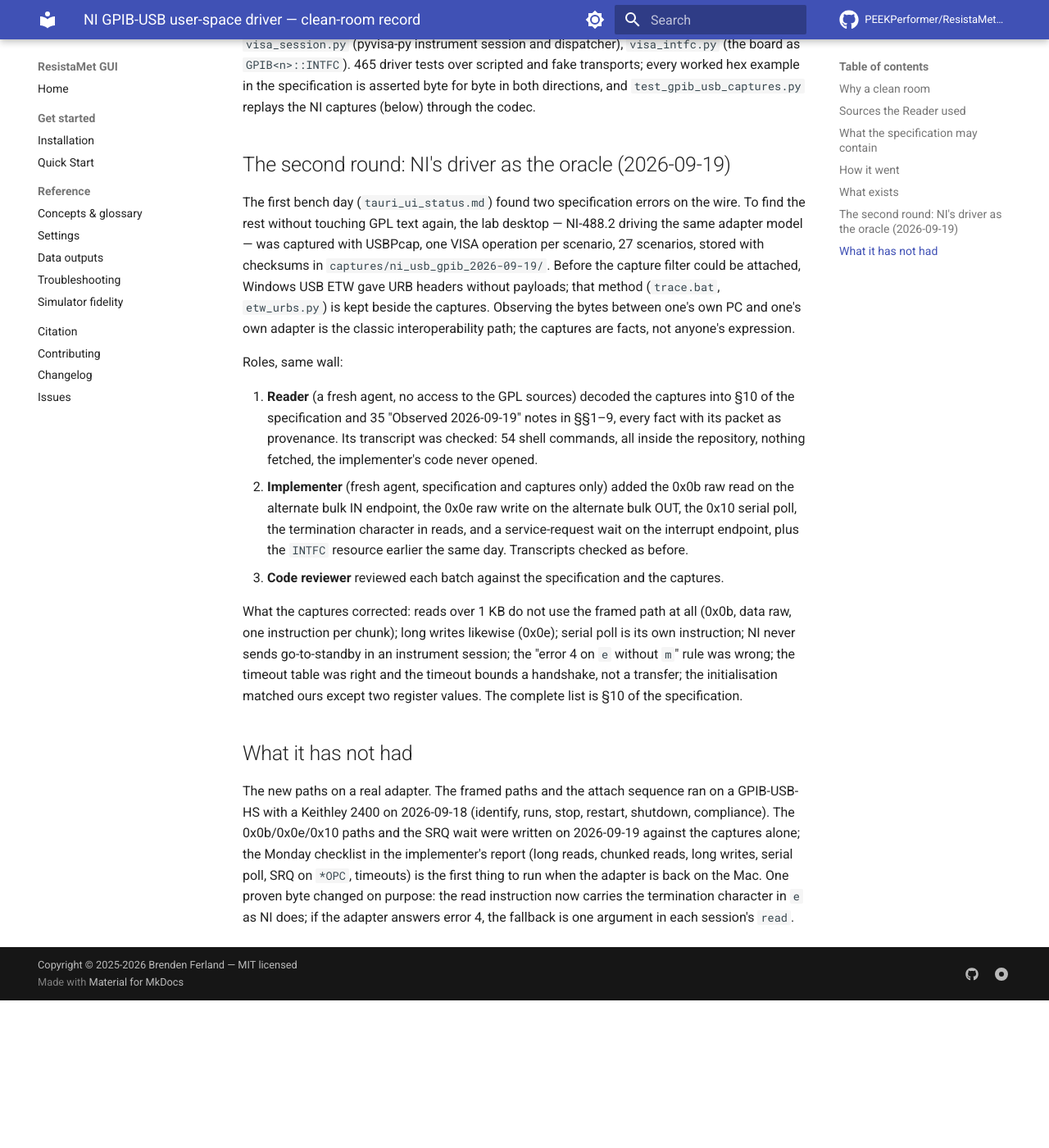
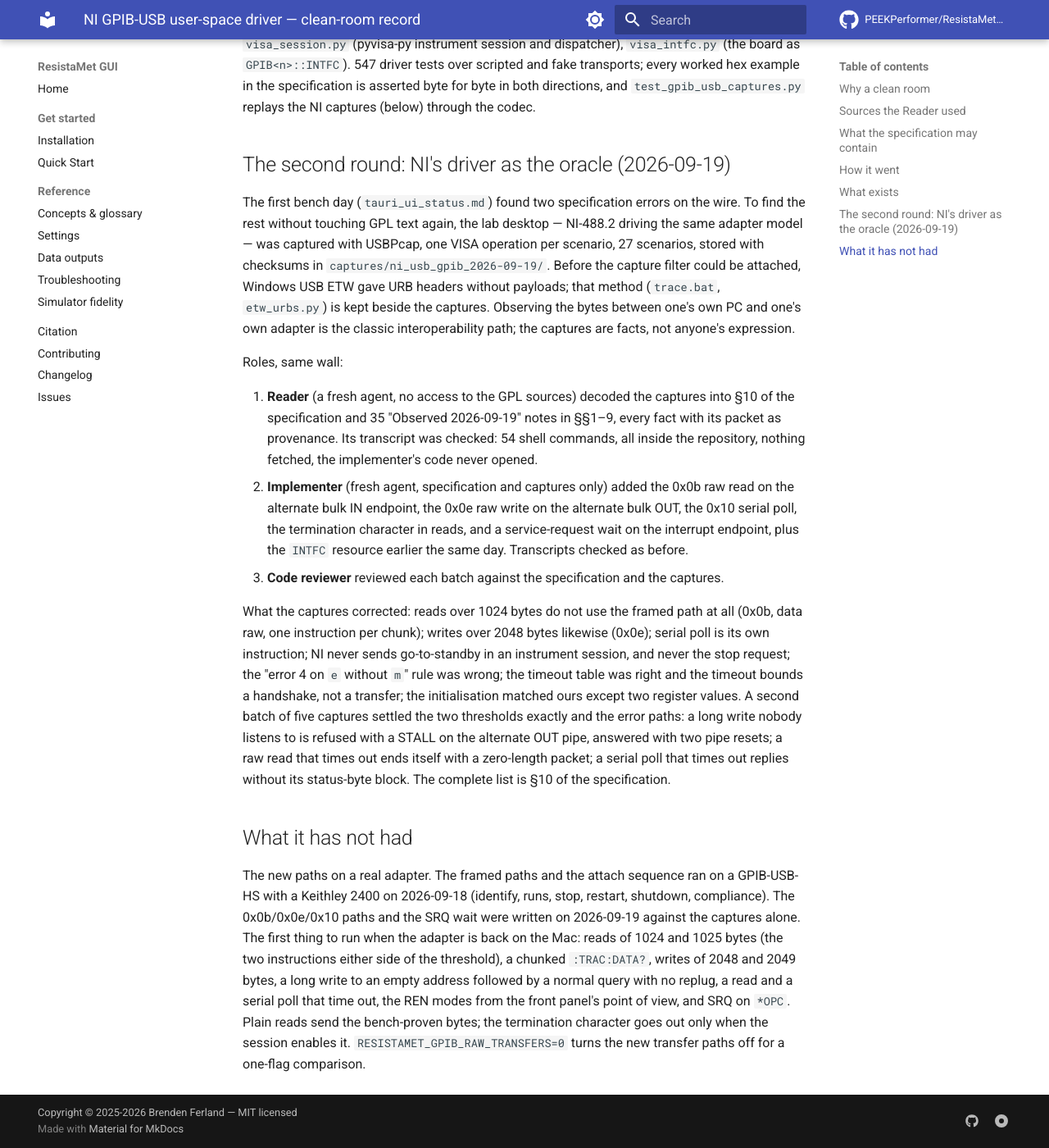
Before and after one commit to PEEKPerformer/ResistaMet-GUI, an MkDocs documentation site: the page built from docs/design/ni_usb_gpib_clean_room.md, in a window 1280 px wide and 1400 px high, scrolled down 2834 px. Shown: the whole window at 82% size. Built offline with MkDocs 1.6.1 and Material for MkDocs 9.7.7, drawn with Linux system fonts in a browser that asks for light colours; comment, search, counter and statistics services are not loaded; before the commit the page ends 4054 px from its top, so only the background shows below that.

Commit message:
Bring the clean-room record up to the second capture batch
The record still described the thresholds as guesses and listed a
fallback for a change that was since reverted. It now says what the
five later captures settled and what to run first on the adapter.

```diff
--- a/docs/design/ni_usb_gpib_clean_room.md
+++ b/docs/design/ni_usb_gpib_clean_room.md
@@ -103,7 +103,7 @@ register initialisation, IEEE-488 command bytes, the timeout table),
 `device_ops.py` (device clear, trigger, serial poll, presence probe),
 `boards.py` (board registry), `visa_session.py` (pyvisa-py instrument
 session and dispatcher), `visa_intfc.py` (the board as `GPIB<n>::INTFC`).
-465 driver tests over scripted and fake transports; every worked hex
+547 driver tests over scripted and fake transports; every worked hex
 example in the specification is asserted byte for byte in both directions,
 and `test_gpib_usb_captures.py` replays the NI captures (below) through the
 codec.
@@ -136,23 +136,31 @@ Roles, same wall:
 3. **Code reviewer** reviewed each batch against the specification and the
    captures.
 
-What the captures corrected: reads over 1 KB do not use the framed path
-at all (0x0b, data raw, one instruction per chunk); long writes likewise
-(0x0e); serial poll is its own instruction; NI never sends go-to-standby
-in an instrument session; the "error 4 on `e` without `m`" rule was wrong;
-the timeout table was right and the timeout bounds a handshake, not a
-transfer; the initialisation matched ours except two register values. The
-complete list is §10 of the specification.
+What the captures corrected: reads over 1024 bytes do not use the framed
+path at all (0x0b, data raw, one instruction per chunk); writes over 2048
+bytes likewise (0x0e); serial poll is its own instruction; NI never sends
+go-to-standby in an instrument session, and never the stop request; the
+"error 4 on `e` without `m`" rule was wrong; the timeout table was right
+and the timeout bounds a handshake, not a transfer; the initialisation
+matched ours except two register values. A second batch of five captures
+settled the two thresholds exactly and the error paths: a long write nobody
+listens to is refused with a STALL on the alternate OUT pipe, answered with
+two pipe resets; a raw read that times out ends itself with a zero-length
+packet; a serial poll that times out replies without its status-byte block.
+The complete list is §10 of the specification.
 
 ## What it has not had
 
 The new paths on a real adapter. The framed paths and the attach sequence
 ran on a GPIB-USB-HS with a Keithley 2400 on 2026-09-18 (identify, runs,
 stop, restart, shutdown, compliance). The 0x0b/0x0e/0x10 paths and the SRQ
-wait were written on 2026-09-19 against the captures alone; the Monday
-checklist in the implementer's report (long reads, chunked reads, long
-writes, serial poll, SRQ on `*OPC`, timeouts) is the first thing to run
-when the adapter is back on the Mac. One proven byte changed on purpose:
-the read instruction now carries the termination character in `e` as NI
-does; if the adapter answers error 4, the fallback is one argument in each
-session's `read`.
+wait were written on 2026-09-19 against the captures alone. The first
+thing to run when the adapter is back on the Mac: reads of 1024 and 1025
+bytes (the two instructions either side of the threshold), a chunked
+`:TRAC:DATA?`, writes of 2048 and 2049 bytes, a long write to an empty
+address followed by a normal query with no replug, a read and a serial poll
+that time out, the REN modes from the front panel's point of view, and SRQ
+on `*OPC`. Plain reads send the bench-proven bytes; the termination
+character goes out only when the session enables it.
+`RESISTAMET_GPIB_RAW_TRANSFERS=0` turns the new transfer paths off for a
+one-flag comparison.
```
